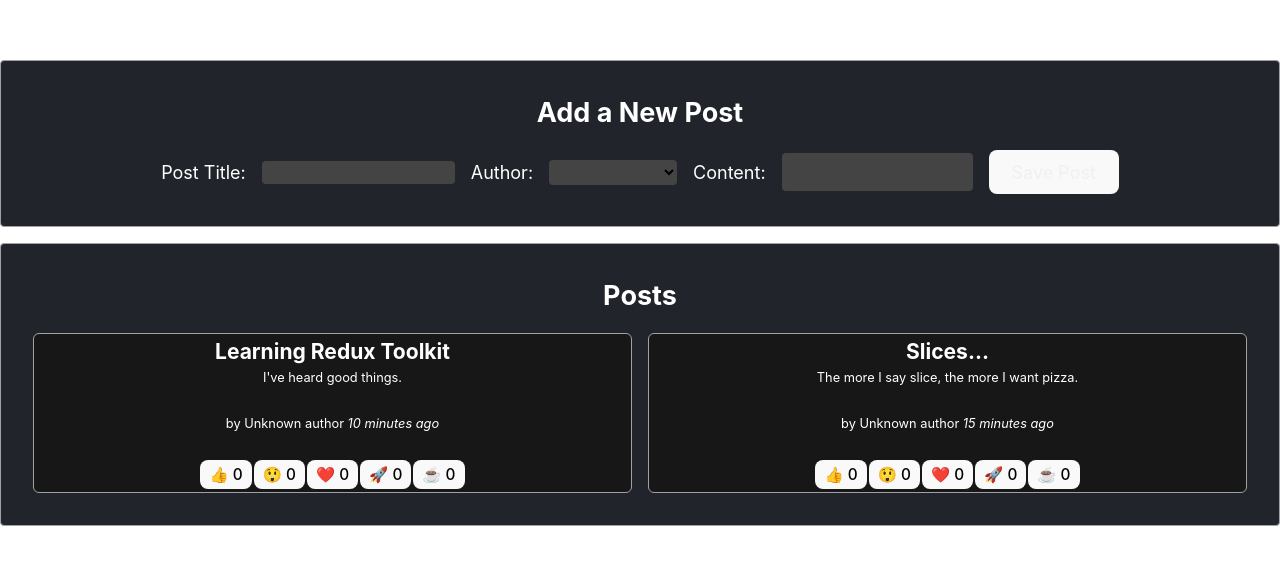
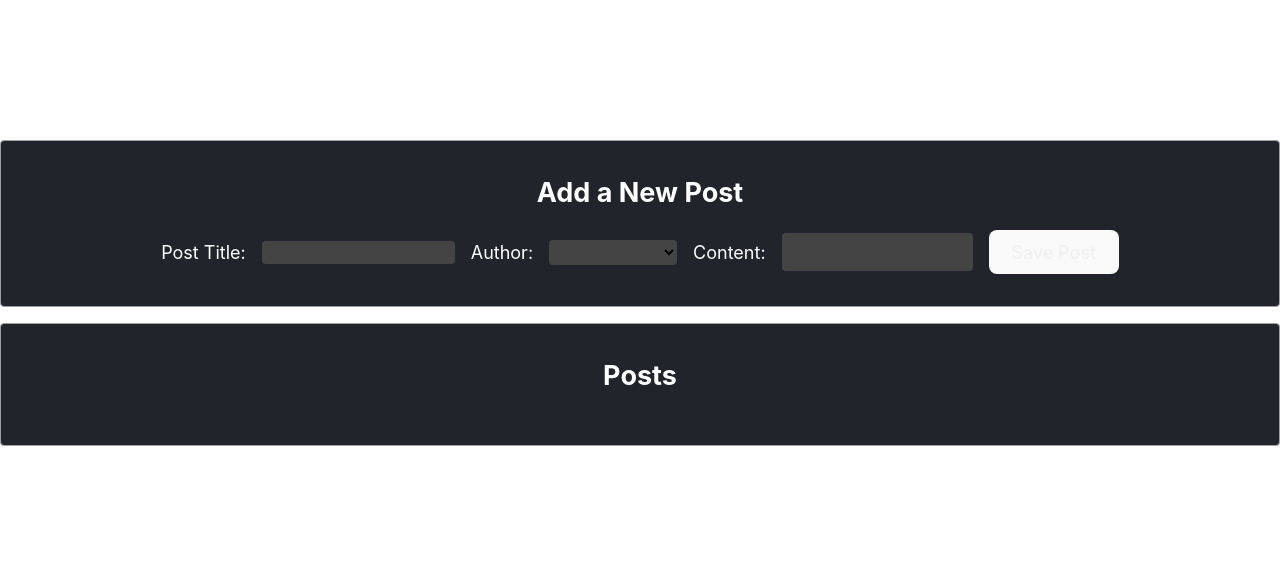
Before and after one commit to daniel-avzaradel/react-redux-toolkit, a React (Vite) app: page / in a window 1280 px wide. Shown: the part 107-672 px from the top of the page. Built offline with nearby package versions, Linux system fonts and the light colour scheme.

Commit message:
starting lesson 03

```diff
--- a/package.json
+++ b/package.json
@@ -11,6 +11,7 @@
   },
   "dependencies": {
     "@reduxjs/toolkit": "^2.5.1",
+    "axios": "^1.7.9",
     "date-fns": "^4.1.0",
     "react": "^19.0.0",
     "react-dom": "^19.0.0",
--- a/src/features/posts/postSlice.ts
+++ b/src/features/posts/postSlice.ts
@@ -1,6 +1,16 @@
-import { createSlice, nanoid, PayloadAction } from "@reduxjs/toolkit";
+import { createAsyncThunk, createSlice, nanoid, PayloadAction } from "@reduxjs/toolkit";
 import { RootStore } from "../../app/store";
-import { sub } from "date-fns";
+// import { sub } from "date-fns";
+import axios from "axios";
+
+const POST_URL = 'https://jsonplaceholder.typicode.com/posts';
+
+export const fetchPosts = createAsyncThunk(
+  "posts/fetchPosts", async () => {
+    const response = await axios.get(POST_URL)
+    return [...response.data];
+  }
+)
 
 interface Reactions {
   thumbsUp: number;
@@ -19,34 +29,17 @@ export interface PostsState {
   userId?: string;
 }
 
-const initialState: PostsState[] = [
-  {
-    id: "1",
-    title: "Learning Redux Toolkit",
-    content: "I've heard good things.",
-    date: sub(new Date(), { minutes: 10 }).toISOString(),
-    reactions: {
-        thumbsUp: 0,
-        wow: 0,
-        heart: 0,
-        rocket: 0,
-        coffee: 0,
-      },
-  },
-  {
-    id: "2",
-    title: "Slices...",
-    content: "The more I say slice, the more I want pizza.",
-    date: sub(new Date(), { minutes: 15 }).toISOString(),
-    reactions: {
-        thumbsUp: 0,
-        wow: 0,
-        heart: 0,
-        rocket: 0,
-        coffee: 0,
-      },
-  },
-];
+export interface PostsApiState {
+  posts: PostsState[],
+  status: 'idle' | 'loading' | 'succeeded' | 'failed'
+  error: Error | null
+}
+
+const initialState: PostsApiState = {
+  posts: [],
+  status: 'idle',
+  error: null
+}
 
 const postsSlice = createSlice({
   name: "posts",
@@ -54,7 +47,7 @@ const postsSlice = createSlice({
   reducers: {
     postAdded: {
       reducer: (state, action: PayloadAction<PostsState>) => {
-        state.push(action.payload);
+        state.posts.push(action.payload);
       },
       prepare(title, content, userId) {
         return {
@@ -77,15 +70,15 @@ const postsSlice = createSlice({
     },
     reactionsAdded: (state, action: PayloadAction<{postId: string, reaction: string}>) => {
         const { postId, reaction } = action.payload
-        const existingPost = state.find((post: PostsState)  => post.id === postId)
+        const existingPost = state.posts.find((post: PostsState)  => post.id === postId)
         if(existingPost && existingPost.reactions && reaction in existingPost.reactions) {
             existingPost.reactions[reaction as keyof typeof existingPost.reactions]++
         }
     }
-  },
+  }
 });
 
-export const selectAllPosts = (state: RootStore) => state.posts;
+export const selectAllPosts = (state: RootStore) => state.posts.posts;
 
 export const { postAdded , reactionsAdded} = postsSlice.actions;
 
```
Also changed, not shown: 1 other file (tests, documents, lock files or other folders).
